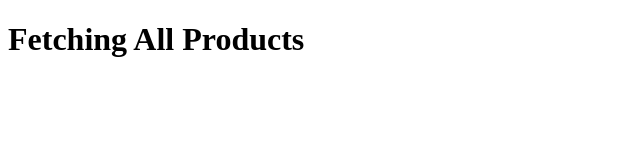
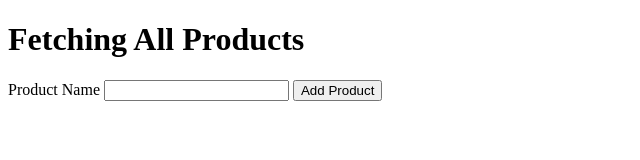
Before and after one commit to Santosh0sky/ecommbackend, a website: page VIEW/products.html in a window 1280 px wide. Shown: the whole page, without its empty margins (0-640 px from the left). Drawn offline with Linux system fonts and the light colour scheme.

Commit message:
adeed html

```diff
--- a/VIEW/products.html
+++ b/VIEW/products.html
@@ -7,5 +7,10 @@
   </head>
   <body>
     <h1>Fetching All Products</h1>
+    <form>
+      <label for="product">Product Name</label>
+      <input type="text" id="product" name="productName" required />
+      <button type="submit">Add Product</button>
+    </form>
   </body>
 </html>
```
Also changed, not shown: fetch_products.js (added, +15 -0 lines).
